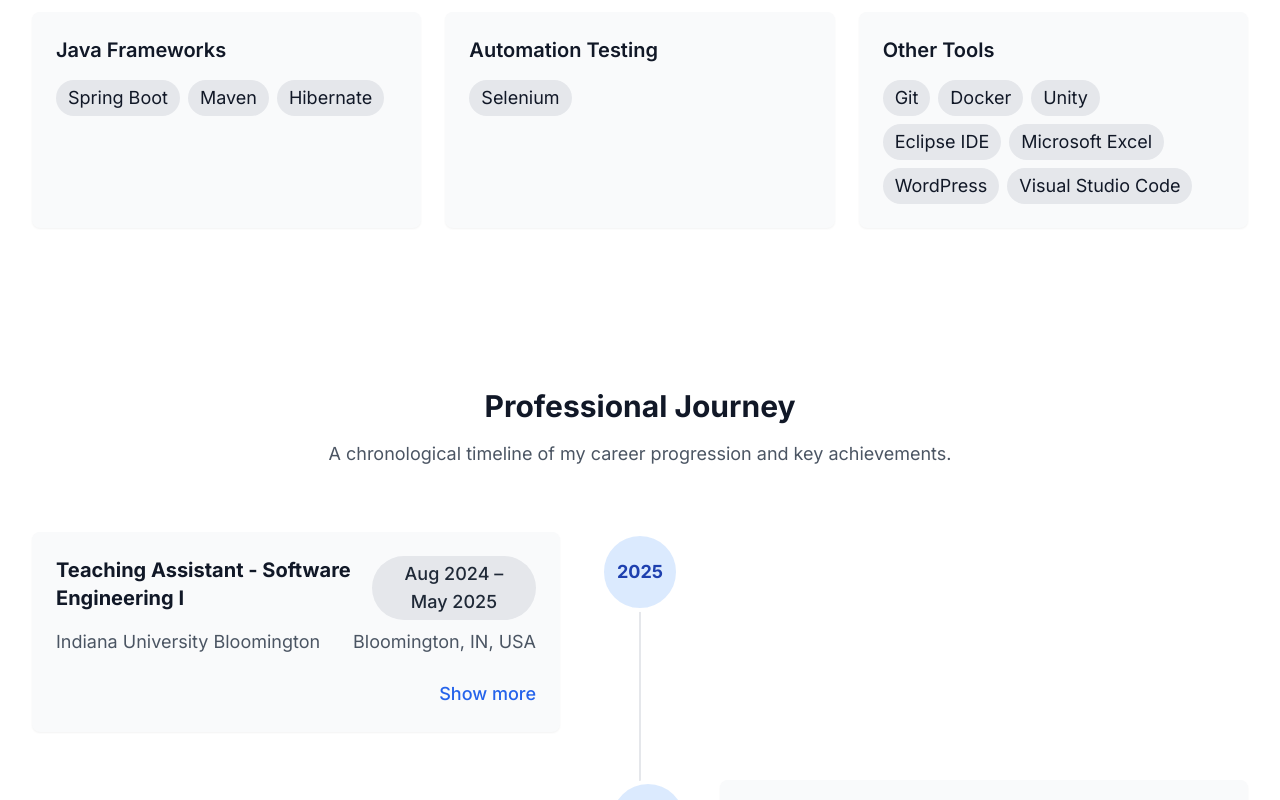
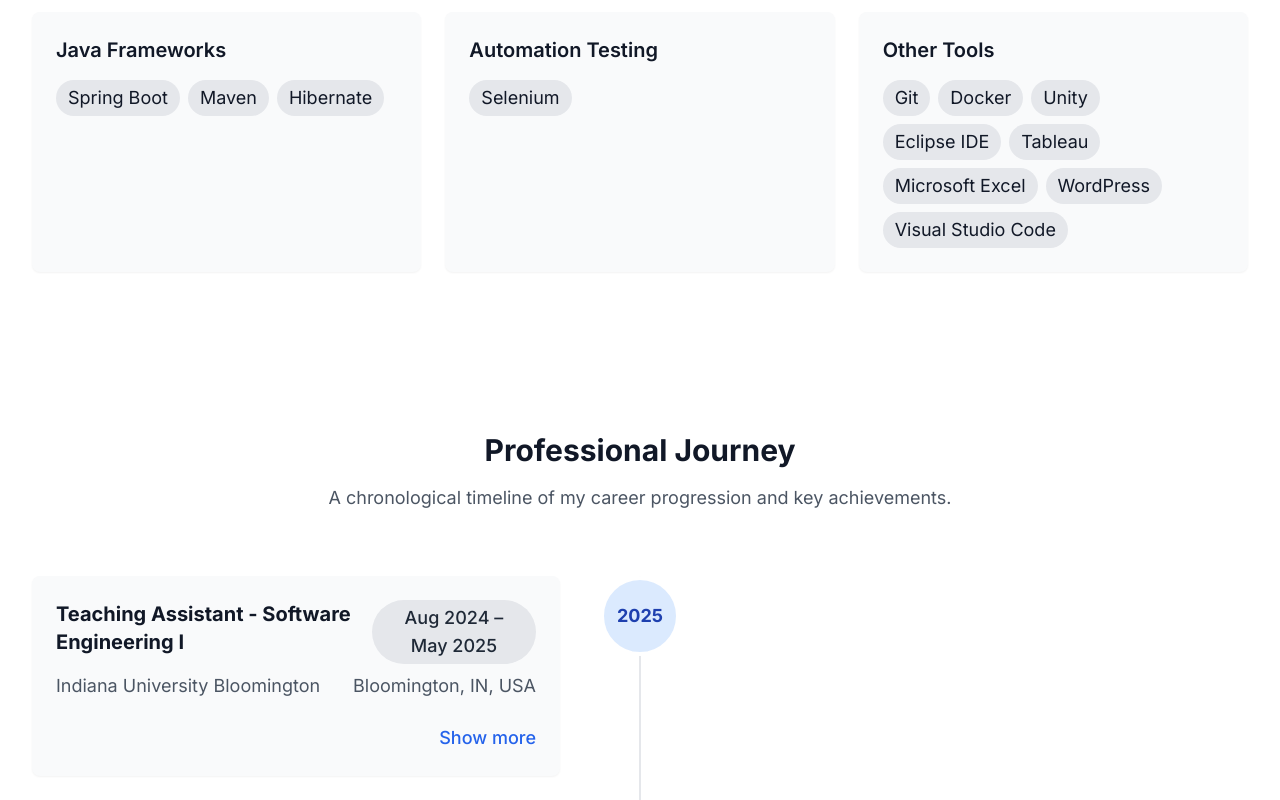
Before and after one commit to maheswar09/Maheswar-Portfolio, a React (Vite) app: page / in a window 1280 px wide. Shown: the part 1580-2380 px from the top of the page. Built offline with nearby package versions, Linux system fonts and the light colour scheme.

Commit message:
modified font sizes

```diff
--- a/src/components/Footer.tsx
+++ b/src/components/Footer.tsx
@@ -36,7 +36,6 @@ const Footer: React.FC = () => {
               <li>Web Development</li>
               <li>App Development</li>
               <li>Automation Testing</li>
-              <li>Data Analysis</li>
               <li>Python Programming</li>
               <li>Research & Development</li>
             </ul>
--- a/src/data/projectsData.ts
+++ b/src/data/projectsData.ts
@@ -78,7 +78,7 @@ export const projectsData = [
   },
   {
     id: 6,
-    title: "Linear Ploynomial Regression",
+    title: "Linear Polynomial Regression",
     category: "Machine Learning",
     description:
       ["Developed predictive models using linear regression, polynomial regression, and regularization techniques (Ridge, Lasso, Elastic Net) to estimate the 'Life Ladder' (happiness score) based on economic, social, and emotional indicators from a global happiness dataset.",
--- a/src/data/skillsData.ts
+++ b/src/data/skillsData.ts
@@ -101,6 +101,7 @@ export const skillsData = [
       "Docker",
       "Unity",
       "Eclipse IDE",
+      "Tableau",
       "Microsoft Excel",
       "WordPress",
       "Visual Studio Code"
```
